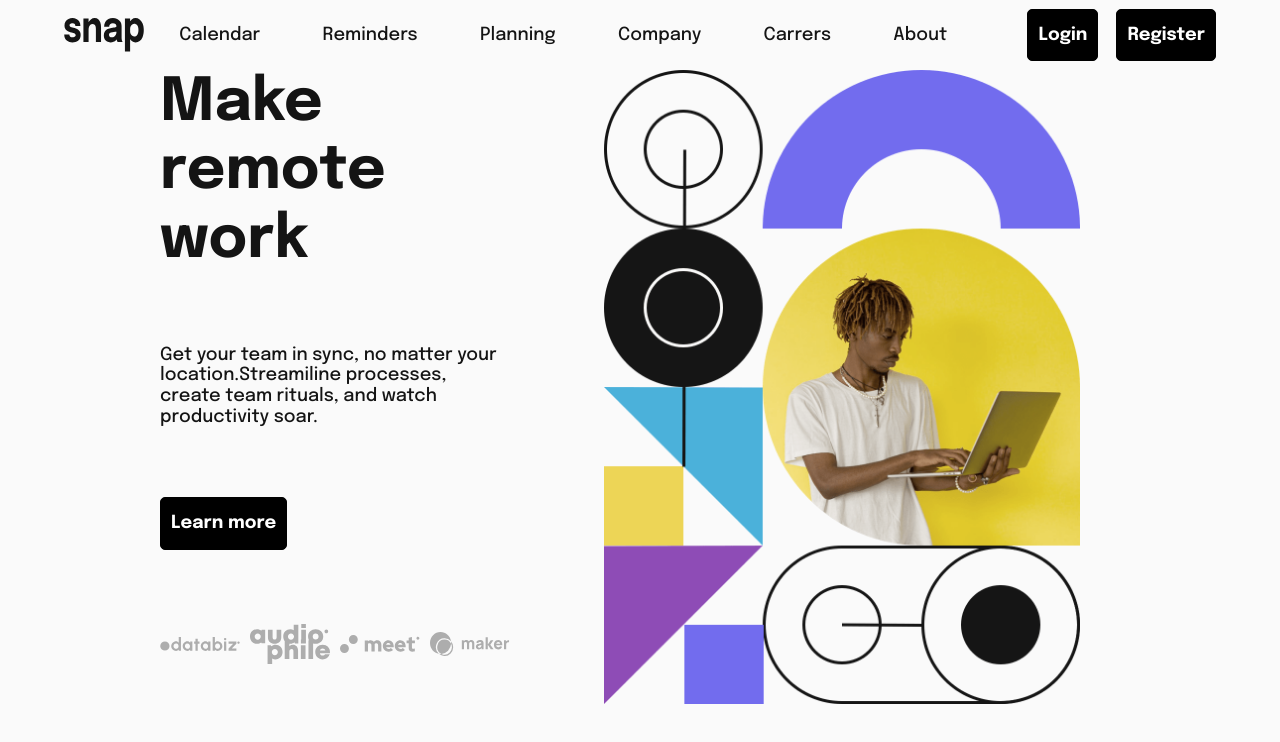
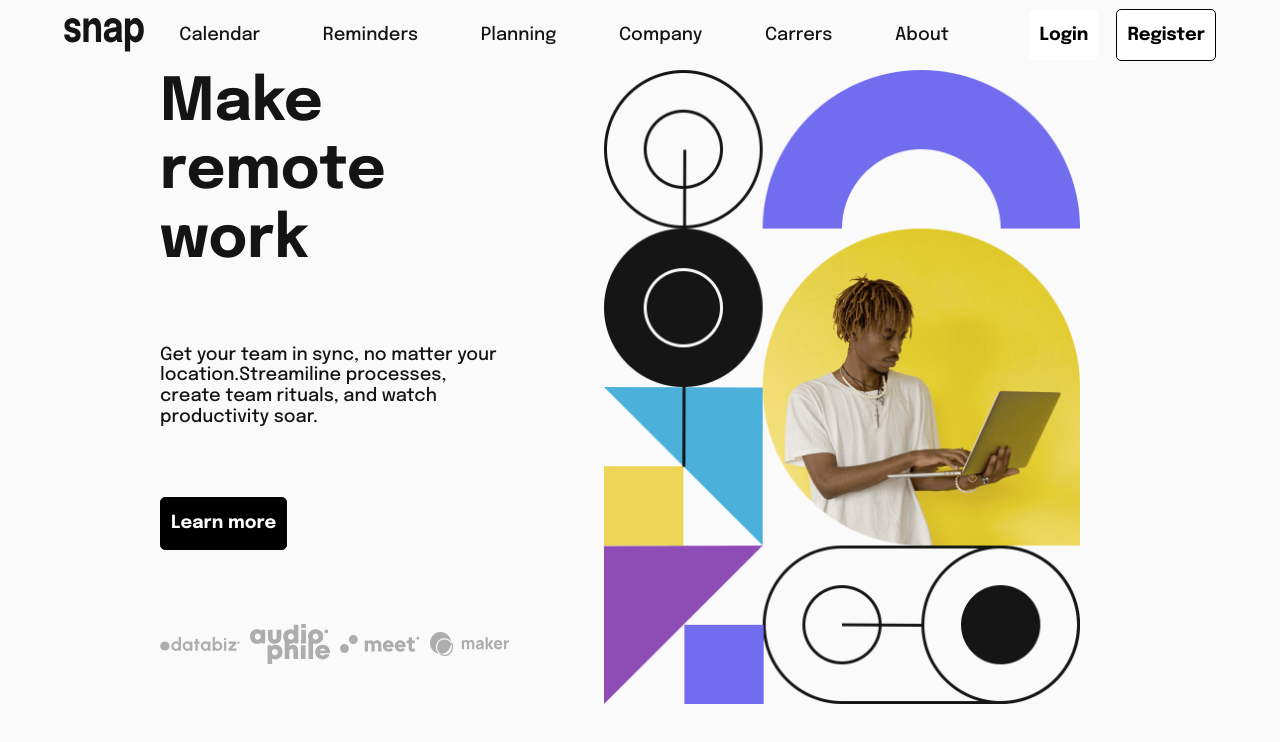
Before and after one commit to carlosGabrielCarreno/intro-section-with-dropdown-navigation-main, a React (Vite) app: page / in a window 1280 px wide. Shown: the top 742 px of the page. Built offline with nearby package versions, Linux system fonts and the light colour scheme.

Commit message:
modularized navbar

```diff
--- /dev/null
+++ b/src/components/BtnFeacture/BtnFeacture.jsx
@@ -0,0 +1,5 @@
+import React from "react";
+
+export const BtnFeacture = () => {
+  return <button></button>;
+};
--- a/src/components/navbar/Navbar.jsx
+++ b/src/components/navbar/Navbar.jsx
@@ -1,12 +1,9 @@
+//C:\Program Files\PostgreSQL\15
 import { useEffect, useState } from "react";
-import { BurguerButton } from "../BurguerButton";
 import logo from "../../images/logo.svg";
-import todoList from "../../images/icon-todo.svg";
-import calendar from "../../images/icon-calendar.svg";
-import reminders from "../../images/icon-reminders.svg";
-import planning from "../../images/icon-planning.svg";
 import "./_navbar.scss";
 import { FaBars, FaTimes } from "react-icons/fa";
+import { Navigation } from "./Navigation/Navigation";
 
 export const Navbar = () => {
   const [showMobileMenu, setShowMobileMenu] = useState(false);
@@ -32,28 +29,11 @@ export const Navbar = () => {
     <header className="container">
       <div className="wrapper">
         <img src={logo} className="logotipo" alt="logo mark" />
-        {/*  */}
         {windowSize.width > 960 ? (
-          <>
-            <nav className={`links-desktop`}>
-              <ul>
-                <div className="calendar">Calendar</div>
-                <div className="reminders">Reminders</div>
-                <div className="planning">Planning</div>
-                <div className="company">Company</div>
-                <div className="carrers">Carrers</div>
-                <div className="about">About</div>
-                <div className="container-buttons">
-                  <button className="login">Login</button>
-                  <button className="register">Register</button>
-                </div>
-              </ul>
-            </nav>
-          </>
+          <Navigation nameClass={"links-desktop"} />
         ) : (
           <></>
         )}
-        {/*  */}
         <div
           className="mobileIcon"
           onClick={() => setShowMobileMenu(!showMobileMenu)}
@@ -62,78 +42,14 @@ export const Navbar = () => {
         </div>
       </div>
       {showMobileMenu ? (
-        <>
-          <nav
-            className={`links ${
-              showMobileMenu && windowSize.width < 960 ? "open" : ""
-            }`}
-          >
-            <ul>
-              <div className="calendar">Calendar</div>
-              <div className="reminders">Reminders</div>
-              <div className="planning">Planning</div>
-              <div className="company">Company</div>
-              <div className="carrers">Carrers</div>
-              <div className="about">About</div>
-              <div className="container-buttons">
-                <button className="login">Login</button>
-                <button className="register">Register</button>
-              </div>
-            </ul>
-          </nav>
-        </>
+        <Navigation
+          nameClass={`links ${
+            showMobileMenu && windowSize.width < 960 ? "open" : ""
+          }`}
+        />
       ) : (
         <></>
       )}
     </header>
   );
 };
-
-// export const Navbar = () => {
-//   const [menuStatus, setMenuStatus] = useState(false);
-
-//   const handleActiveBtn = () => {
-//     setMenuStatus(!menuStatus);
-//   };
-
-//   return (
-//     <header className="container">
-//       <img src={logo} alt="logo mark" />
-
-//       <nav className={`links ${menuStatus ? 'active' : ''}`}>
-//         <ul>
-//           <select className="select select-feacture">
-//             <option value="Feactures">
-//               <span>
-//                 <img src={todoList} alt="" /> Feactures
-//               </span>
-//             </option>
-//             <option value="Calendar">
-//               <img src={calendar} /> <span>Calendar</span>
-//             </option>
-//             <option value="Reminders">
-//               <img src={reminders} /> <span>Reminders</span>
-//             </option>
-//             <option value="Planning">
-//               <img src={planning} /> <span>Planning</span>
-//             </option>
-//           </select>
-//           <select className="select select-company">
-//             <option value="Company">Company</option>
-//           </select>
-//           <a className="carrers">Carrers</a>
-//           <a className="about">About</a>
-//         </ul>
-//         <div className="container-buttons">
-//           {/* <button className="mode">Mode</button> */}
-//           <button className="login">Login</button>
-//           <button className="register">Register</button>
-//         </div>
-//       </nav>
-//       <div className="burguer">
-//         <BurguerButton clicked={menuStatus} handleActiveBtn={handleActiveBtn} />
-//       </div>
-//       <div className={`initial ${menuStatus ? ' active' : ''}`}></div>
-//     </header>
-//   );
-// };
--- /dev/null
+++ b/src/components/navbar/Navigation/Navigation.jsx
@@ -0,0 +1,24 @@
+import todoList from "../../../images/icon-todo.svg";
+import calendar from "../../../images/icon-calendar.svg";
+import reminders from "../../../images/icon-reminders.svg";
+import planning from "../../../images/icon-planning.svg";
+import "../_navbar.scss";
+
+export const Navigation = ({ nameClass }) => {
+  return (
+    <nav className={nameClass}>
+      <ul>
+        <div className="calendar">Calendar</div>
+        <div className="reminders">Reminders</div>
+        <div className="planning">Planning</div>
+        <div className="company">Company</div>
+        <div className="carrers">Carrers</div>
+        <div className="about">About</div>
+        <div className="container-buttons">
+          <button className="login">Login</button>
+          <button className="register">Register</button>
+        </div>
+      </ul>
+    </nav>
+  );
+};
--- a/src/components/navbar/_navbar.scss
+++ b/src/components/navbar/_navbar.scss
@@ -85,20 +85,35 @@
   }
 }
 
-.login,
+.login {
+  border-radius: 5px;
+  padding: 15px 10px;
+  /* margin: 1rem 0; */
+  font-weight: 600;
+  background-color: #fff;
+  color: #000;
+  border: transparent;
+  cursor: pointer;
+  transition: all 0.3s ease-in;
+  &:hover {
+  }
+  @media screen and (min-width: 960px) {
+    margin-left: 1rem;
+  }
+}
 .register {
   border-radius: 5px;
   padding: 15px 10px;
   /* margin: 1rem 0; */
   font-weight: 600;
-  background-color: #000;
-  color: #fff;
+  background-color: #fff;
+  color: #000;
   border: 1px solid #000;
   cursor: pointer;
   transition: all 0.3s ease-in;
   &:hover {
     color: #000;
-    background-color: #fff;
+    border: 1px solid gray;
   }
   @media screen and (min-width: 960px) {
     margin-left: 1rem;
```
